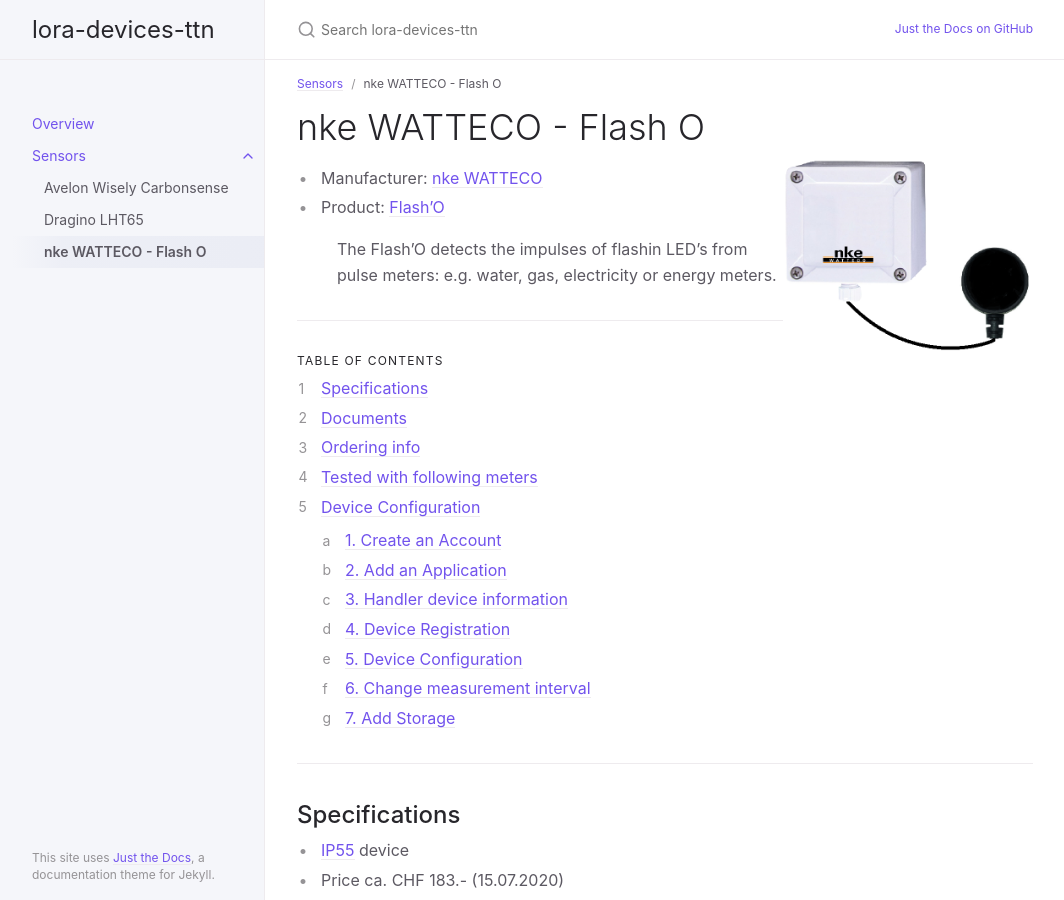
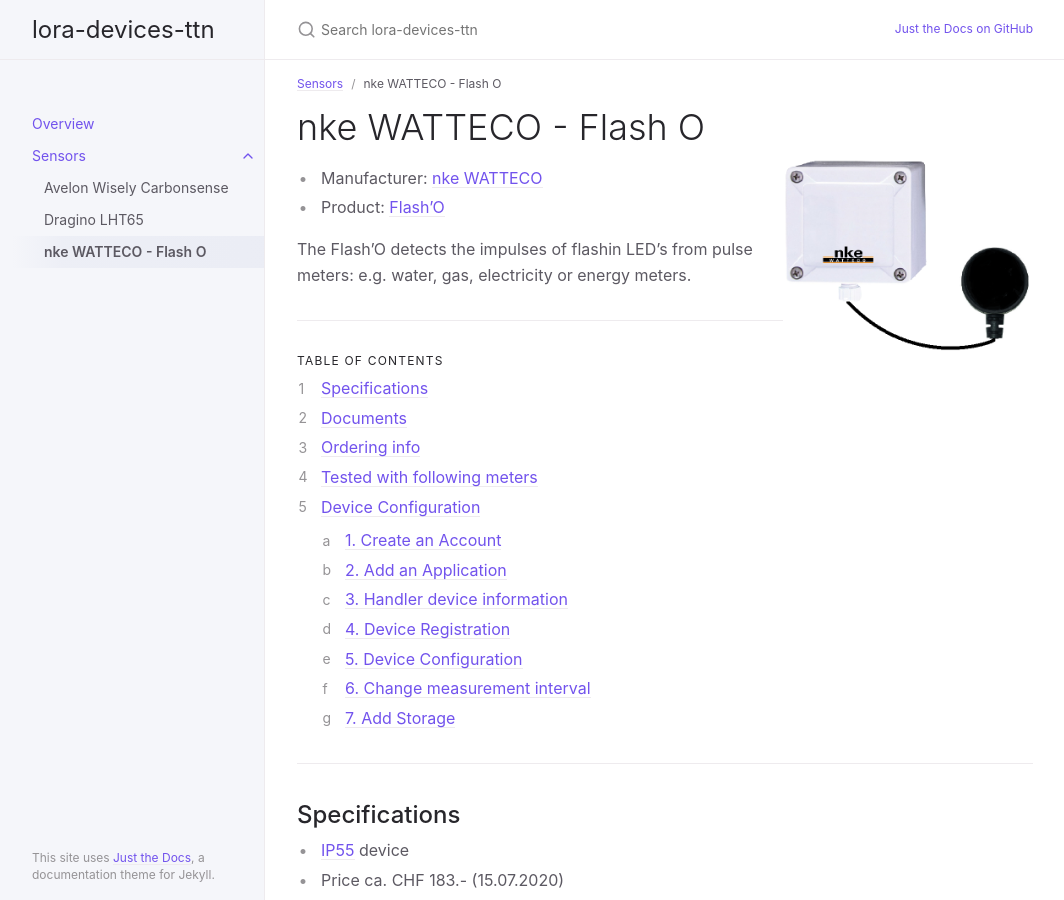
Before and after one commit to hslu-ige-laes/lora-devices-ttn, a Jekyll site: the page built from docs/sensors/nke-watteco-flash-o.md, in a window 1280 px wide and 900 px high. Shown: the whole window, without its empty margins (107-1171 px from the left). Built offline with Jekyll 4.4.1, drawn with Linux system fonts in a browser that asks for light colours.

```diff
--- a/docs/sensors/nke-watteco-flash-o.md
+++ b/docs/sensors/nke-watteco-flash-o.md
@@ -12,7 +12,7 @@ parent: Sensors
 - Manufacturer: <a href="http://www.nke-watteco.com/" target="_blank">nke WATTECO</a>
 - Product: <a href="http://www.nke-watteco.com/product/flasho/" target="_blank">Flash'O</a>
 
-> The Flash'O detects the impulses of flashin LED's from pulse meters: e.g. water, gas, electricity or energy meters.
+The Flash'O detects the impulses of flashin LED's from pulse meters: e.g. water, gas, electricity or energy meters.
 
 ---
 
```
